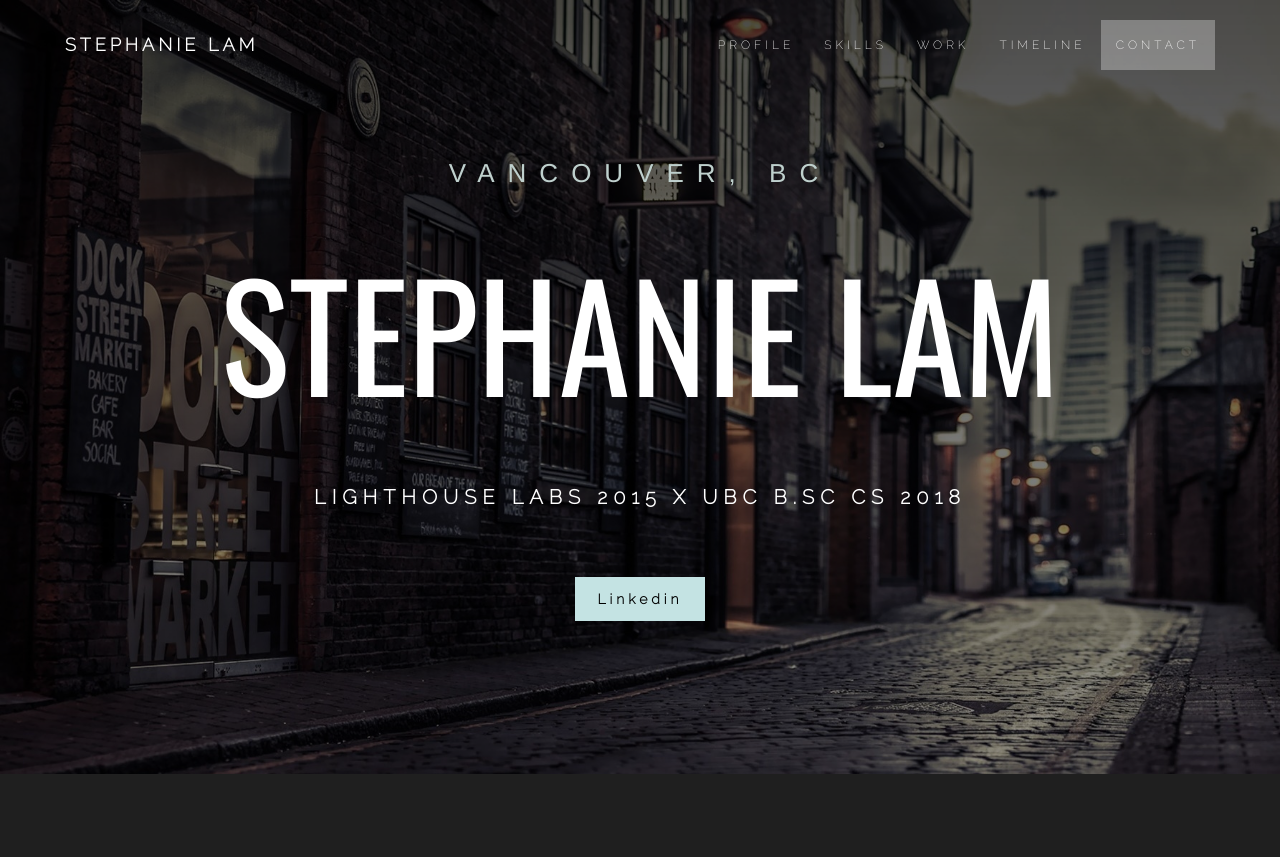
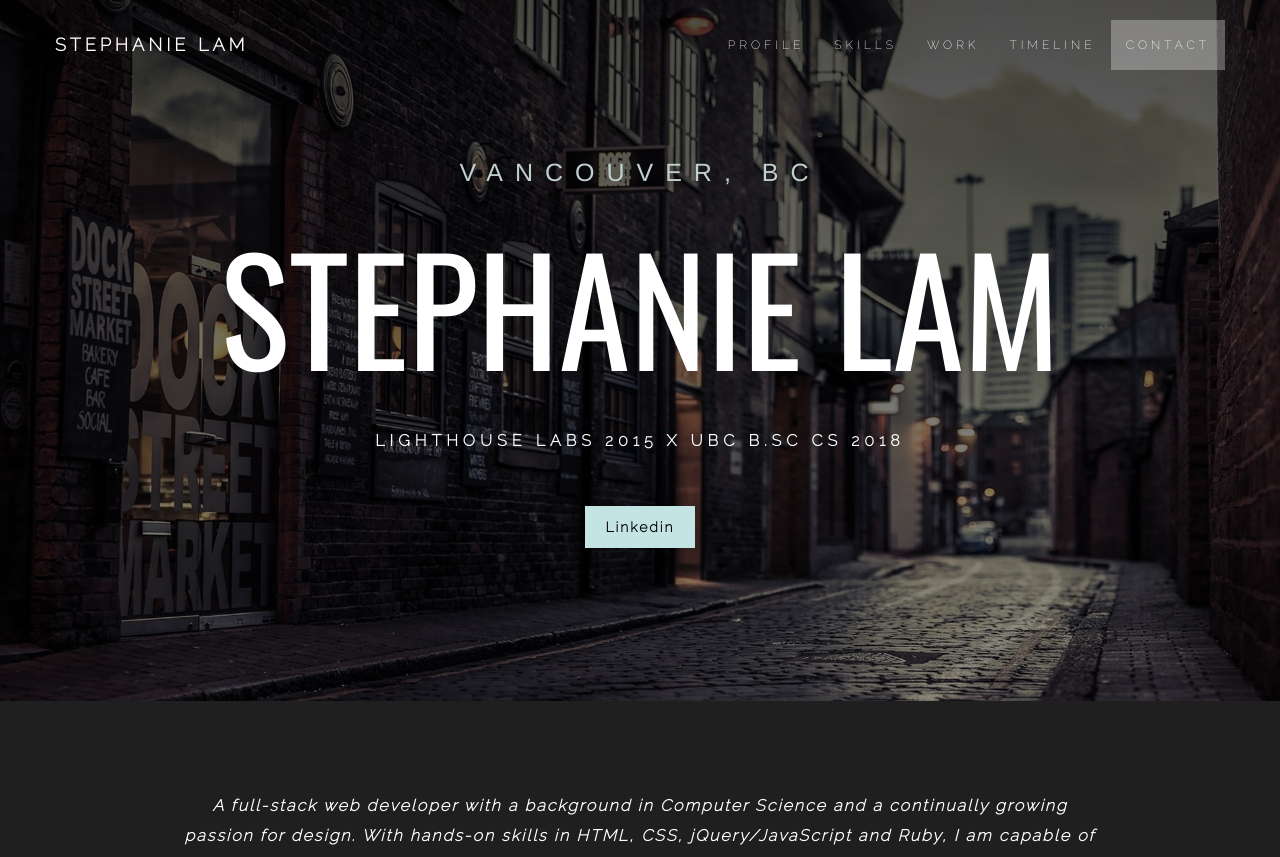
Before and after one commit to stephanielam/stephanielam, a PHP site: page /index.html in a window 1280 px wide. Shown: the top 857 px of the page. Run offline with PHP 8.4, Linux system fonts and the light colour scheme; style sheets or scripts are compiled from the project's sources; some libraries are stand-ins or nearby versions; some web fonts are replaced.

Commit message:
Small css edits

```diff
--- a/index.html
+++ b/index.html
@@ -60,11 +60,10 @@
   <div id="skills">
     <div class="container">
       <div class="col-md-offset-1">
-        <div class="col-md-4">
-          <div class="triangle"></div>
-          <h1 id="t-text">FULL STACK WEB DEVELOPER</h1>
+        <div class="col-md-5">
+          <h1 id="headline">FULL STACK WEB DEVELOPER</h1>
         </div>
-        <div class="col-md-5 col-md-offset-2">
+        <div class="col-md-5 col-md-offset-1">
           <h1><span class="section-title">Skills</span></h1>
           <h2>Languages</h2>
           <p>Ruby, Java, Javascript, HTML/CSS</p>
--- a/stylesheets/styles.css
+++ b/stylesheets/styles.css
@@ -55,9 +55,9 @@ a {
     color: #BFD0CD; }
 
 .navbar .container {
-  padding: 0 10px; }
+  padding: 0px; }
 .navbar li {
-  padding: 0;
+  padding: 0px;
   font-size: 12px; }
 
 #main {
@@ -69,26 +69,28 @@ a {
   #main .container {
     padding: 12% 0%; }
   #main h1 {
-    margin: 0px;
+    margin: 40px;
     font-size: 145px; }
   #main h3 {
     color: #BFD0CD;
-    letter-spacing: 13px;
-    font-size: 26px;
-    margin: 5px 0px 65px 0px; }
+    letter-spacing: 12px;
+    font-size: 25px;
+    margin: 5px 0px 0px 0px; }
   #main p {
-    letter-spacing: 6px;
-    font-size: 20px;
-    margin: 70px 0px 65px 0px; }
+    letter-spacing: 5px;
+    font-size: 16px;
+    margin: 0px 0px 50px 0px; }
   #main button {
     background: #c4e3e3;
-    font-weight: bold;
+    font-weight: bolder;
     border: none;
-    padding: 12px 22px; }
+    padding: 11px 20px; }
     #main button:hover {
       background: #BFD0CD; }
     #main button a {
-      color: black; }
+      color: black;
+      letter-spacing: 2px;
+      font-weight: bolder; }
 
 #profile p {
   font-style: italic;
@@ -98,8 +100,9 @@ a {
   background-attachment: fixed;
   background-image: linear-gradient(to bottom, rgba(0, 0, 0, 0.7) 0%, rgba(0, 0, 0, 0.7) 100%), url(../images/backgrounds/background1.jpeg);
   background-size: cover; }
-  #skills #t-text {
-    font-size: 80px; }
+  #skills #headline {
+    font-size: 80px;
+    text-align: center; }
 
 #projects {
   background: #242521; }
--- a/stylesheets/styles.scss
+++ b/stylesheets/styles.scss
@@ -71,11 +71,11 @@ a {
 
 .navbar {
   .container {
-    padding: 0 10px;
+    padding: 0px;
   }
 
   li {
-    padding: 0;
+    padding: 0px;
     font-size: 12px;
   }
 }
@@ -92,28 +92,28 @@ a {
   }
 
   h1 {
-    margin: 0px;
+    margin: 40px;
     font-size: 145px;
   }
 
   h3 {
     color: $accent-color;
-    letter-spacing: 13px;
-    font-size: 26px;
-    margin: 5px 0px 65px 0px;
+    letter-spacing: 12px;
+    font-size: 25px;
+    margin: 5px 0px 0px 0px;
   }
 
   p {
-    letter-spacing: 6px;
-    font-size: 20px;
-    margin: 70px 0px 65px 0px;
+    letter-spacing: 5px;
+    font-size: 16px;
+    margin: 0px 0px 50px 0px;
   }
 
   button {
     background: #c4e3e3;
-    font-weight: bold;
+    font-weight: bolder;
     border: none;
-    padding: 12px 22px;
+    padding: 11px 20px;
 
     &:hover {
       background: $accent-color;
@@ -121,6 +121,8 @@ a {
 
     a {
       color: black;
+      letter-spacing: 2px;
+      font-weight: bolder;
     }
   }
 }
@@ -137,8 +139,9 @@ a {
   background-image: linear-gradient(to bottom, rgba(0, 0, 0, 0.7) 0%, rgba(0, 0, 0, 0.7) 100%), url(../images/backgrounds/background1.jpeg);;
   background-size: cover;
 
-  #t-text {
+  #headline {
     font-size: 80px;
+    text-align: center;
   }
 }
 
```
